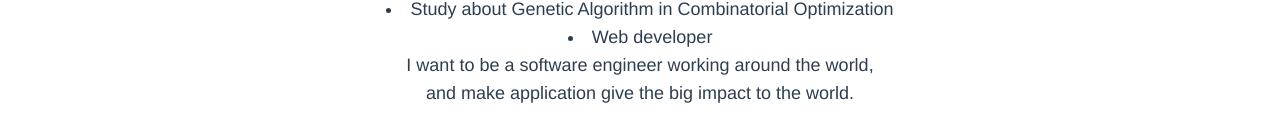
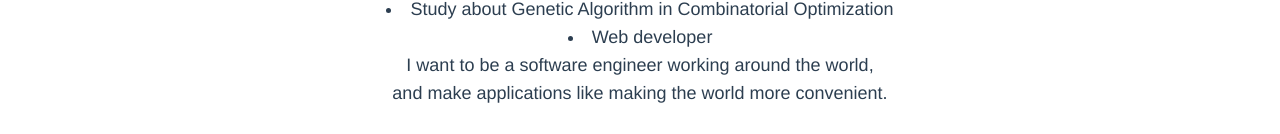
Before and after one commit to tomoyuki-hiranuma/portfolio, a Vue app: page / in a window 1280 px wide. Shown: the part 666-800 px from the top of the page. Built offline with nearby package versions, Linux system fonts and the light colour scheme.

Commit message:
update statement

```diff
--- a/src/components/About.vue
+++ b/src/components/About.vue
@@ -7,7 +7,7 @@
       <li>Study about Genetic Algorithm in Combinatorial Optimization</li>
       <li>Web developer</li>
       <p>I want to be a software engineer working around the world,</p>
-      <p>and make application give the big impact to the world.</p>
+      <p>and make applications like making the world more convenient.</p>
     </div>
   </div>
 </template>
```
